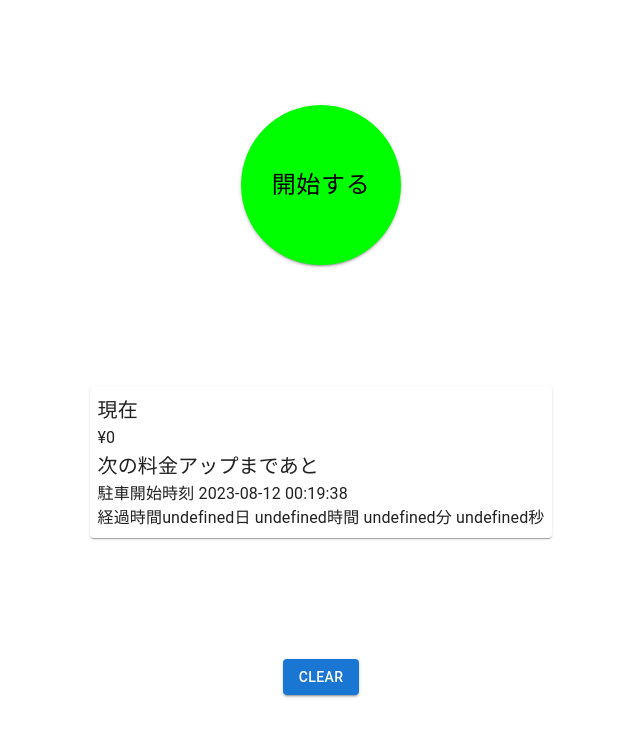
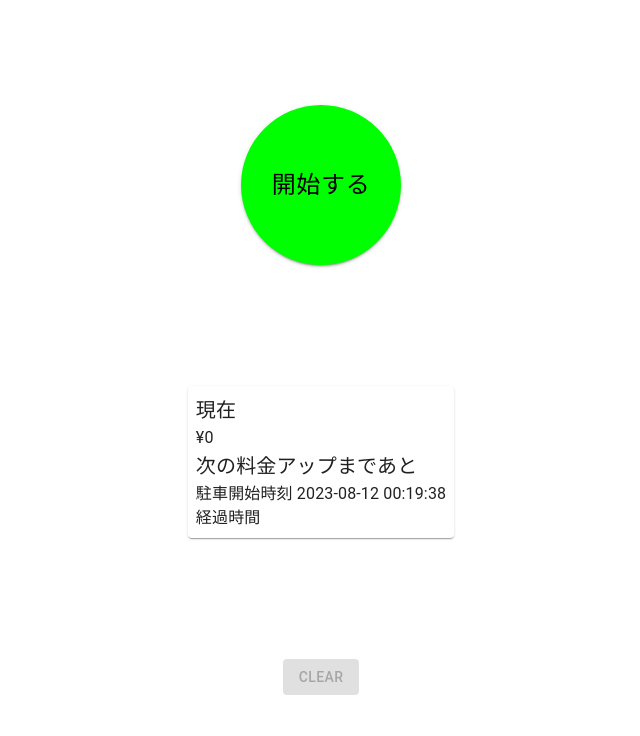
Before and after one commit to yui666a/EasyPark, a React (Create React App) app in the folder easy-park/: page / in a window 1280 px wide. Shown: the top 736 px of the page, without its empty margins (319-959 px from the left). Built offline with nearby package versions, Linux system fonts and the light colour scheme.

Commit message:
fix: 定期実行を１秒１回に修正

```diff
--- a/easy-park/src/App.tsx
+++ b/easy-park/src/App.tsx
@@ -1,10 +1,9 @@
-import Button from "@mui/material/Button";
 import Stack from "@mui/material/Stack";
 import Paper from "@mui/material/Paper";
 import Typography from "@mui/material/Typography";
 import { intervalToDuration, format } from "date-fns";
 import { ja } from "date-fns/locale";
-import { useCallback, useState } from "react";
+import { useCallback, useEffect, useState } from "react";
 import { Duration } from "date-fns";
 import { StartButton } from "./StartButton";
 import { ClearButton } from "./ClearButton";
@@ -28,25 +27,18 @@ const App = () => {
   const [beginningTime, setBeginningTime] = useState<string>(
     formattedDate || "00:00:00"
   ); // 駐車開始時刻
-  const [elapsedTime, setElapsedTime] = useState<number[]>([]); // 経過時間
+  const [duration, setDuration] = useState<Duration | null>(null); // 経過時間
   const [price, setPrice] = useState<number>(0);
   const [pastTime, setPastTime] = useState<string>("");
+  const isParking = !!localStorage.getItem("beginningTime");
 
-  setInterval(
+  useEffect(() => {
+    const interval = setInterval(
       () => {
-      if (localStorage.getItem("beginningTime")) {
+        if (isParking) {
           // 経過時間の計算
           const duration = calcElapsedTime();
-        const { years, months, days, hours, minutes, seconds } = duration;
-        const elapsedTime = [
-          years!,
-          months!,
-          days!,
-          hours!,
-          minutes!,
-          seconds!,
-        ];
-        setElapsedTime(elapsedTime);
+          setDuration(duration);
 
           // 金額の計算
           const price = calcPrice(duration);
@@ -59,6 +51,8 @@ const App = () => {
       },
       1000 //1秒ごとに実行
     );
+    return () => clearInterval(interval);
+  });
 
   const handleClickBeginButton = useCallback(() => {
     const formattedDate = format(new Date(), "yyyy-MM-dd HH:mm:ss", {
@@ -71,7 +65,7 @@ const App = () => {
   const handleClickClearButton = useCallback(() => {
     localStorage.removeItem("beginningTime");
     setBeginningTime("00:00:00");
-    setElapsedTime([]);
+    setDuration(null);
     setPrice(0);
     setPastTime("");
   }, []);
@@ -82,7 +76,7 @@ const App = () => {
       alignItems="center"
       sx={{ height: 100 + "vh" }}
     >
-      <StartButton handleClick={handleClickBeginButton} />
+      <StartButton onClick={handleClickBeginButton} disabled={isParking} />
 
       <Paper sx={{ m: 2, p: 1 }}>
         <Typography variant="h6">現在</Typography>
@@ -94,12 +88,12 @@ const App = () => {
         <Typography>駐車開始時刻 {beginningTime}</Typography>
         <Typography>
           経過時間
-          {elapsedTime &&
-            `${elapsedTime[2]}日 ${elapsedTime[3]}時間 ${elapsedTime[4]}分 ${elapsedTime[5]}秒`}
+          {duration !== null &&
+            `${duration.days}日 ${duration.hours}時間 ${duration.minutes}分 ${duration.seconds}秒`}
         </Typography>
       </Paper>
 
-      <ClearButton handleClick={handleClickClearButton} />
+      <ClearButton onClick={handleClickClearButton} disabled={!isParking} />
     </Stack>
   );
 };
--- a/easy-park/src/ClearButton.tsx
+++ b/easy-park/src/ClearButton.tsx
@@ -1,17 +1,9 @@
 import Button from "@mui/material/Button";
-import { SxProps } from "@mui/material/styles";
+import type { ButtonProps } from "@mui/material/Button";
 
-type StartButtonProps = {
-  handleClick: () => void;
-  sx?: SxProps;
-};
-
-export const ClearButton: React.FC<StartButtonProps> = ({
-  handleClick,
-  sx,
-}) => {
+export const ClearButton: React.FC<ButtonProps> = ({ sx, ...props }) => {
   return (
-    <Button variant="contained" onClick={handleClick} sx={sx}>
+    <Button variant="contained" sx={sx} {...props}>
       Clear
     </Button>
   );
--- a/easy-park/src/StartButton.tsx
+++ b/easy-park/src/StartButton.tsx
@@ -1,15 +1,7 @@
 import Button from "@mui/material/Button";
-import { SxProps } from "@mui/material/styles";
+import type { ButtonProps } from "@mui/material/Button";
 
-type StartButtonProps = {
-  handleClick: () => void;
-  sx?: SxProps;
-};
-
-export const StartButton: React.FC<StartButtonProps> = ({
-  handleClick,
-  sx,
-}) => {
+export const StartButton: React.FC<ButtonProps> = ({ sx, ...props }) => {
   return (
     <Button
       variant="contained"
@@ -22,7 +14,7 @@ export const StartButton: React.FC<StartButtonProps> = ({
         fontSize: "1.5rem",
         ...sx,
       }}
-      onClick={handleClick}
+      {...props}
     >
       開始する
     </Button>
```
Lines whose indentation alone changed are shown as unchanged.
